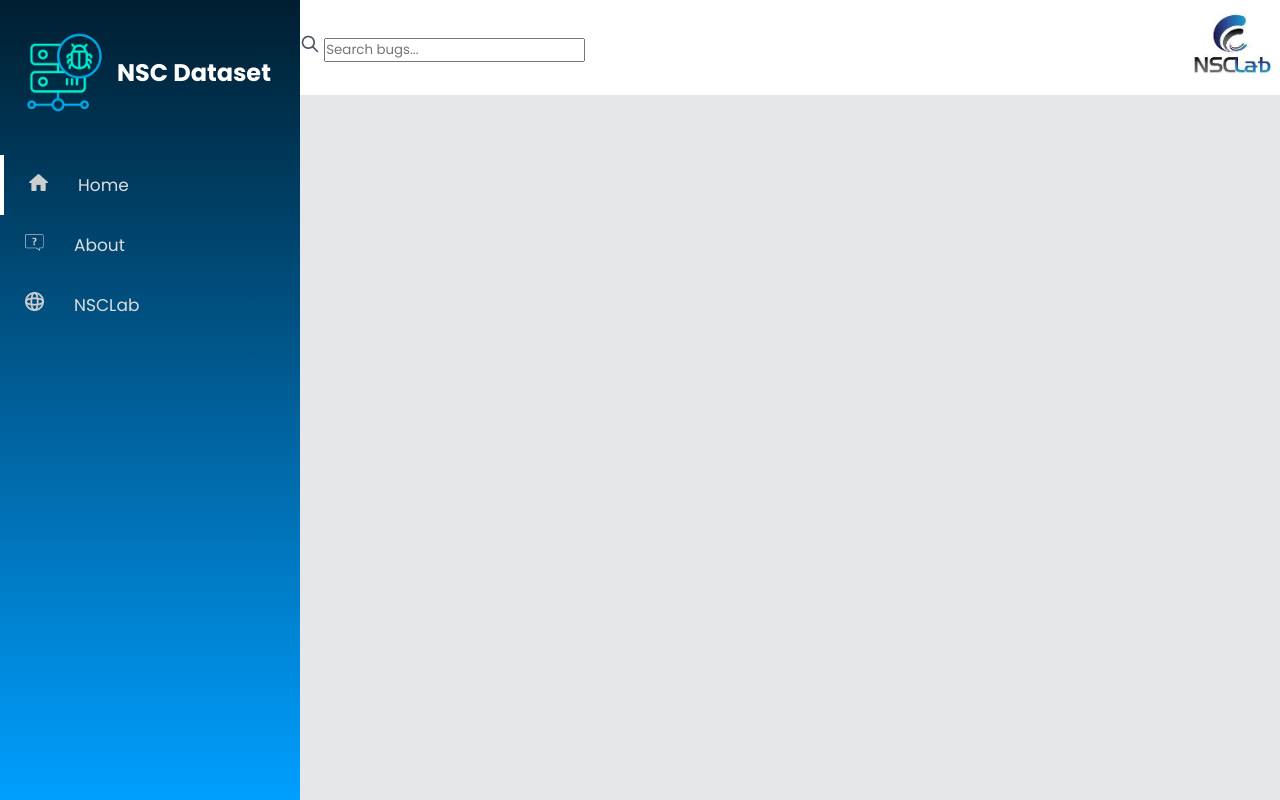
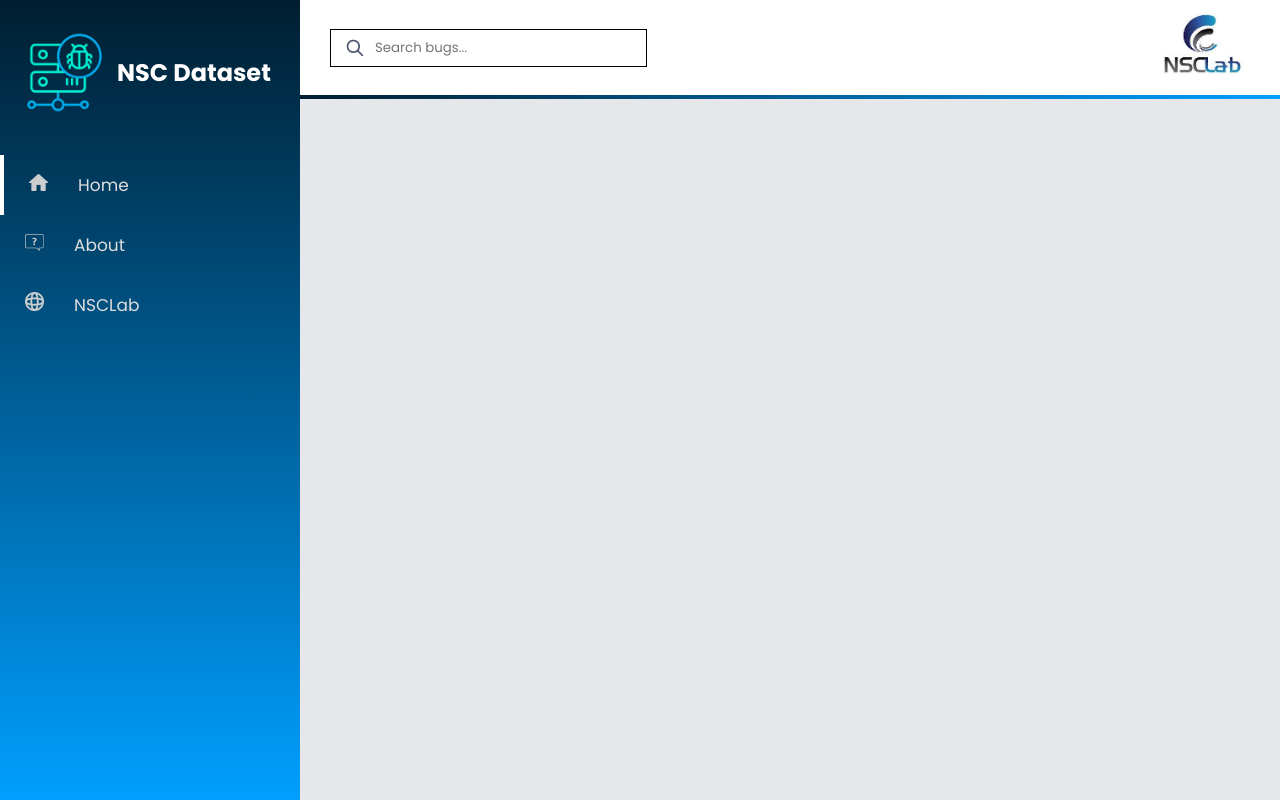
Before and after one commit to Teu2/NSCWebBasedDataSet, a PHP site: page / in a window 1280 px wide. Run offline with PHP 8.4, Linux system fonts and the light colour scheme; some libraries are stand-ins or nearby versions.

Commit message:
cleaned up top search bar

```diff
--- a/index.html
+++ b/index.html
@@ -23,7 +23,7 @@
         </section>
 
         <section id="interface">
-            <div class="search_top">
+            <div class="search_top"> <!--navigation-->
                 <div class="left"> <!-- n1 -->
                     <div class="search">
                         <img src="images/search.png" alt="">
--- a/styles/styles.css
+++ b/styles/styles.css
@@ -65,6 +65,24 @@
   justify-content: space-between;
   align-items: center;
   background-color: white;
+  padding: 0 30px;
+  border-bottom: 4px solid transparent;
+  -o-border-image: linear-gradient(0.25turn, #001E30, #009FFF);
+     border-image: linear-gradient(0.25turn, #001E30, #009FFF);
+  border-image-slice: 1;
+  width: 100%;
+}
+body #interface .search_top .left .search {
+  display: flex;
+  justify-content: flex-start;
+  align-items: center;
+  padding: 8px 14px;
+  border: 1px solid;
+}
+body #interface .search_top .left .search input {
+  border: none;
+  outline: none;
+  margin-left: 10px;
 }
 body #interface .search_top .left .search img {
   width: 20px;
--- a/styles/styles.scss
+++ b/styles/styles.scss
@@ -75,16 +75,31 @@
     #interface{
         width: calc(100% - 300px);
 
-
         .search_top{
             display: flex;
             justify-content: space-between;
             align-items: center;
             background-color: white;
+            padding: 0 30px;
+            border-bottom: 4px solid transparent;
+            border-image: linear-gradient(0.25turn, #001E30, #009FFF);
+            border-image-slice: 1;
+            width:100%;
 
             .left{
 
-                .search{
+                .search{ // search bar formatting
+                    display: flex;
+                    justify-content: flex-start;
+                    align-items: center;
+                    padding: 8px 14px;
+                    border: 1px solid;
+
+                    input{
+                        border: none;
+                        outline: none;
+                        margin-left: 10px;
+                    }
 
                     img{
                         width: 20px;
```
Also changed, not shown: 1 other file.
